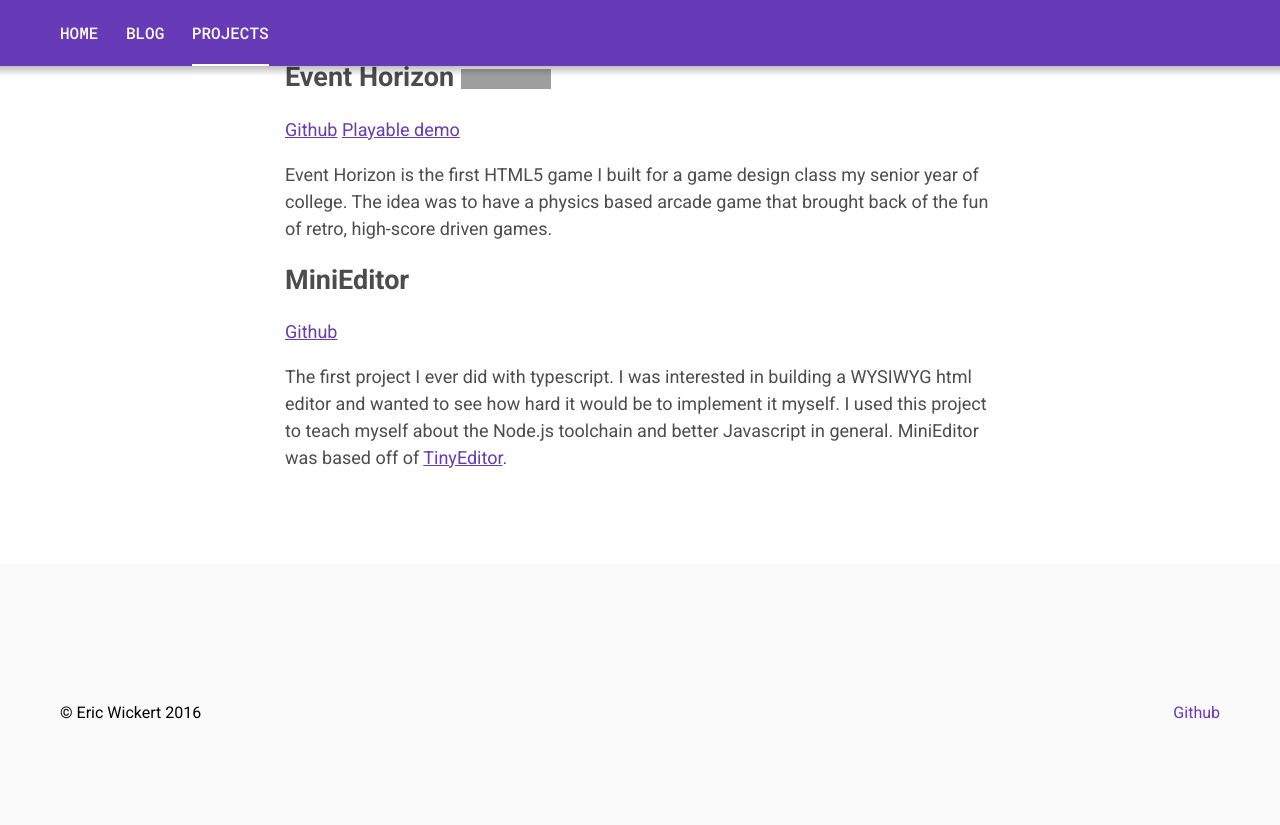
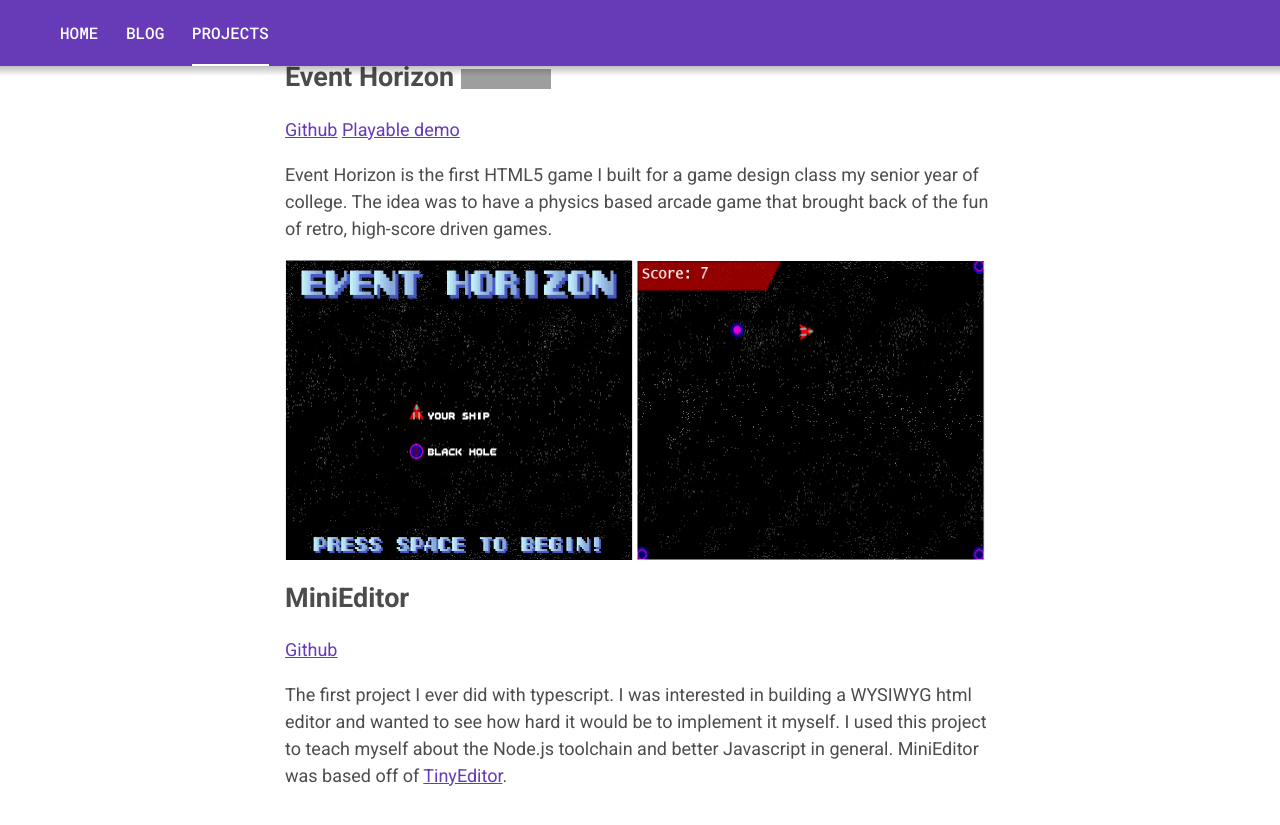
Before and after one commit to ewickert/ewickert.github.io, a Jekyll site: the page built from _pages/projects.markdown, in a window 1280 px wide and 900 px high, scrolled down 645 px. Shown: the top 825 px of the window. Built offline with Jekyll 4.4.1, drawn with Linux system fonts in a browser that asks for light colours; grey boxes are pictures that could not be loaded.

Commit message:
Added Event Horizon images

```diff
--- a/_pages/projects.markdown
+++ b/_pages/projects.markdown
@@ -24,6 +24,9 @@ Event Horizon is the first HTML5 game I built for a game design class my senior
 year of college. The idea was to have a physics based arcade game that brought
 back of the fun of retro, high-score driven games.
 
+![Title](/assets/event_horizon_title.PNG){:height="300px" width="49%"}
+![Title](/assets/event_horizon_play.PNG){:height="300px" width="49%"}
+
 # MiniEditor
 [Github](https://github.com/ewickert/event-horizon)
 
```
Also changed, not shown: assets/event_horizon_play.PNG (added), assets/event_horizon_title.PNG (added).
